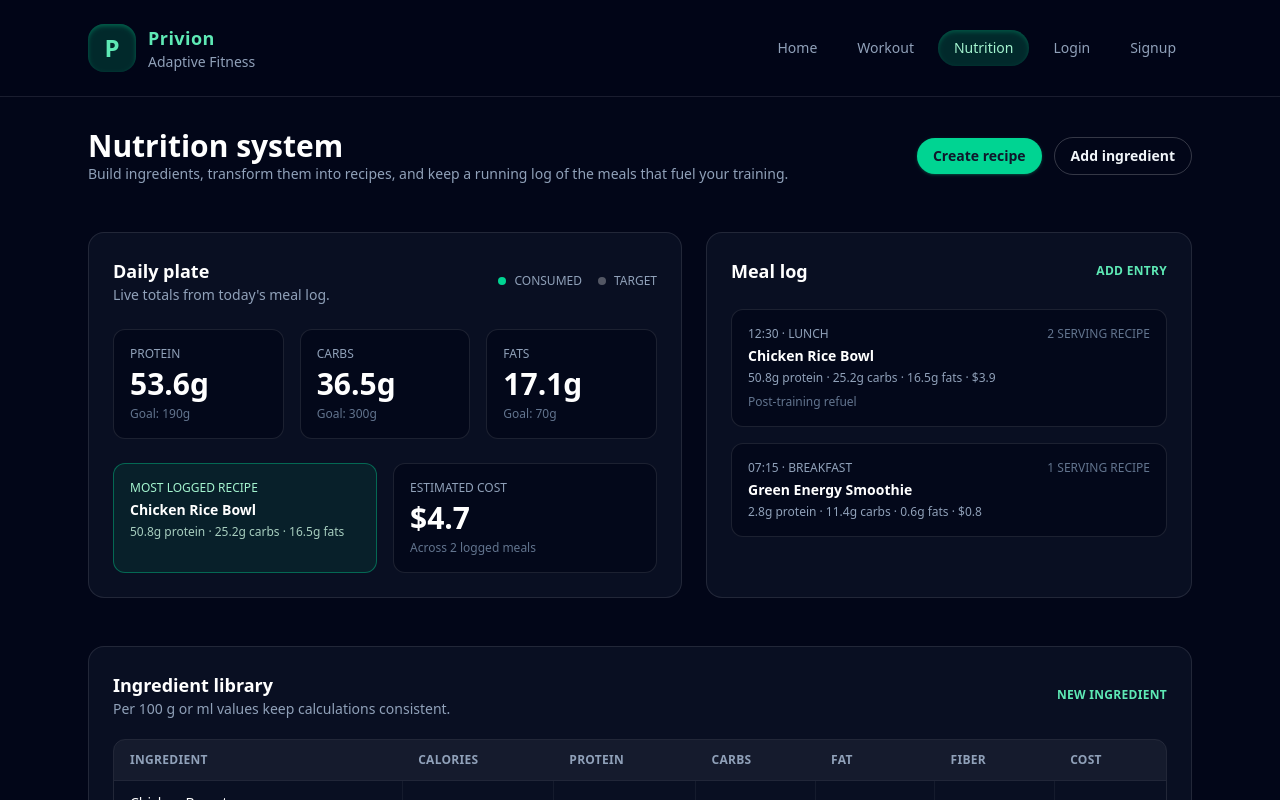
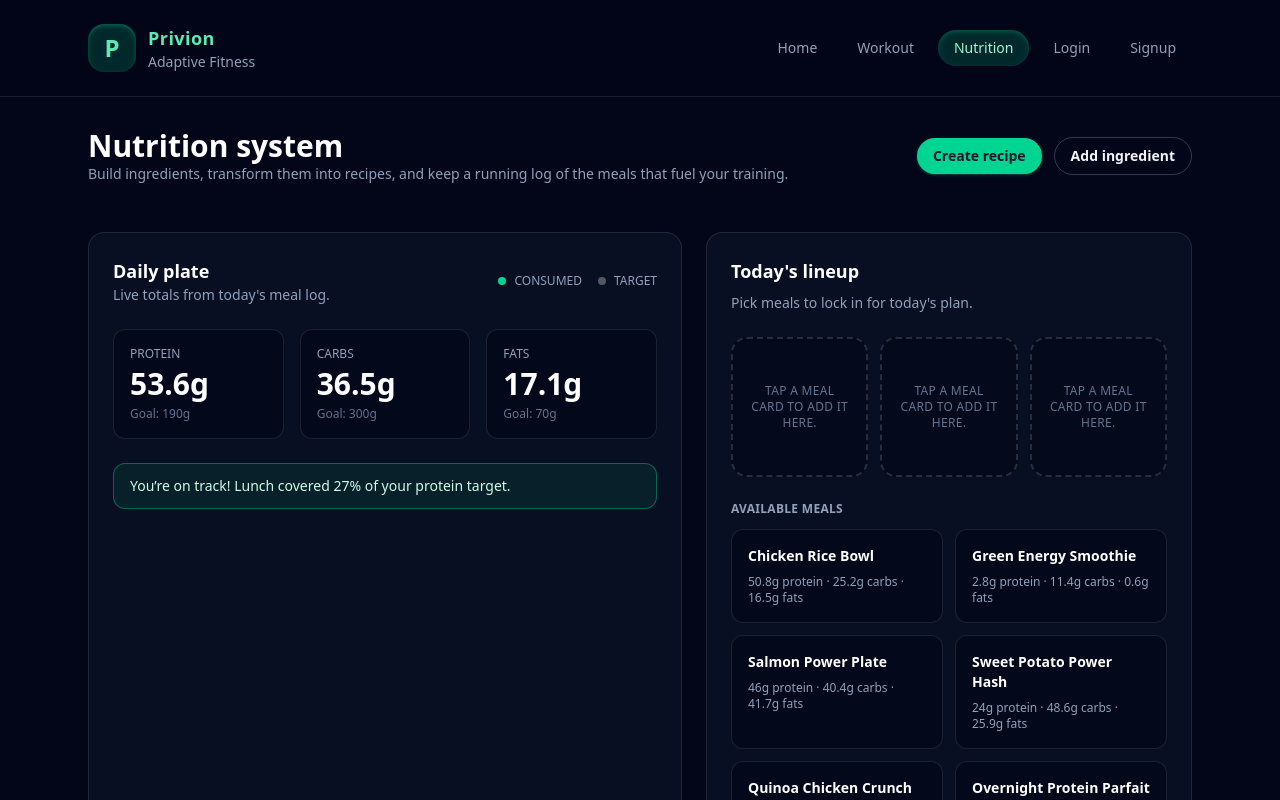
Before and after one commit to triek/privion, a Vue app: page /nutrition in a window 1280 px wide. Shown: the top 800 px of the page. Built offline with nearby package versions, Linux system fonts and the light colour scheme.

Commit message:
add quick overview instead of too much info, make meal log into selecting meal cards

```diff
--- a/src/views/NutritionView.vue
+++ b/src/views/NutritionView.vue
@@ -52,54 +52,79 @@
             <p class="mt-1 text-xs text-slate-500">Goal: {{ macro.goal }}</p>
           </div>
         </div>
-        <div class="grid gap-4 sm:grid-cols-2">
-          <div class="rounded-xl border border-emerald-400/40 bg-emerald-500/10 p-4 text-sm text-emerald-50">
-            <p class="text-xs uppercase text-emerald-200">Most logged recipe</p>
-            <p class="mt-1 font-semibold text-white">{{ topRecipe?.recipe.name ?? 'Track meals to see insights' }}</p>
-            <p v-if="topRecipe" class="mt-1 text-xs text-emerald-100/80">
-              {{ formatNumber(topRecipe.totals.protein) }}g protein ·
-              {{ formatNumber(topRecipe.totals.carbs) }}g carbs ·
-              {{ formatNumber(topRecipe.totals.fat) }}g fats
-            </p>
-          </div>
-          <div class="rounded-xl border border-white/10 bg-slate-950/70 p-4 text-sm text-slate-300">
-            <p class="text-xs uppercase text-slate-400">Estimated cost</p>
-            <p class="mt-1 text-3xl font-black text-white">${{ formatNumber(dailyTotals.cost) }}</p>
-            <p class="mt-1 text-xs text-slate-500">Across {{ mealLogDetails.length }} logged meals</p>
-          </div>
-        </div>
+        <p
+          class="rounded-xl border border-emerald-400/40 bg-emerald-500/10 px-4 py-3 text-sm font-medium text-emerald-100"
+        >
+          {{ proteinTargetMessage }}
+        </p>
       </article>
 
       <article class="space-y-6 rounded-2xl border border-white/10 bg-slate-900/60 p-6">
-        <div class="flex items-center justify-between">
-          <h2 class="text-lg font-semibold text-white">Meal log</h2>
-          <button class="text-xs font-semibold uppercase tracking-wide text-emerald-300" @click="isMealLogFormOpen = true">
-            Add entry
-          </button>
+        <div class="space-y-2">
+          <h2 class="text-lg font-semibold text-white">Today&apos;s lineup</h2>
+          <p class="text-sm text-slate-400">Pick meals to lock in for today&apos;s plan.</p>
         </div>
-        <ul class="space-y-4 text-sm text-slate-300">
-          <li v-if="!mealLogDetails.length" class="rounded-xl border border-dashed border-white/10 bg-slate-950/50 p-6 text-center text-slate-500">
-            Start logging meals to see macros roll up in real time.
-          </li>
-          <li
-            v-for="item in mealLogDetails"
-            :key="item.entry.id"
-            class="rounded-xl border border-white/10 bg-slate-950/70 p-4"
+        <div class="grid gap-3 sm:grid-cols-3">
+          <div
+            v-for="(slot, index) in plannedMealDetails"
+            :key="index"
+            class="flex min-h-[140px] flex-col justify-between rounded-2xl border-2 border-dashed border-white/15 bg-slate-950/60 p-4 text-sm"
+            :class="slot ? 'border-emerald-400/50 bg-emerald-500/10 text-emerald-50' : 'text-slate-500'"
           >
-            <div class="flex flex-wrap items-baseline justify-between gap-2 text-xs uppercase text-slate-400">
-              <span>{{ item.entry.time }} · {{ item.entry.mealType }}</span>
-              <span v-if="item.recipe" class="text-slate-500">{{ item.recipe.servings }} serving recipe</span>
+            <div v-if="slot" class="space-y-2">
+              <div class="flex items-start justify-between gap-2">
+                <p class="text-base font-semibold text-white">{{ slot.recipe.name }}</p>
+                <button
+                  class="text-xs uppercase tracking-wide text-emerald-200"
+                  type="button"
+                  @click="clearPlannedMeal(index)"
+                >
+                  Remove
+                </button>
+              </div>
+              <p class="text-xs text-emerald-100/80">
+                {{ formatNumber(slot.perServing.protein) }}g protein ·
+                {{ formatNumber(slot.perServing.carbs) }}g carbs ·
+                {{ formatNumber(slot.perServing.fat) }}g fats
+              </p>
             </div>
-            <p class="mt-1 font-semibold text-white">{{ item.recipe?.name ?? 'Recipe missing' }}</p>
-            <p v-if="item.totals" class="mt-1 text-xs text-slate-400">
-              {{ formatNumber(item.totals.protein) }}g protein ·
-              {{ formatNumber(item.totals.carbs) }}g carbs ·
-              {{ formatNumber(item.totals.fat) }}g fats ·
-              ${{ formatNumber(item.totals.cost) }}
-            </p>
-            <p v-if="item.entry.notes" class="mt-2 text-xs text-slate-500">{{ item.entry.notes }}</p>
-          </li>
-        </ul>
+            <div v-else class="flex h-full items-center justify-center text-center text-xs uppercase tracking-wide">
+              Tap a meal card to add it here.
+            </div>
+          </div>
+        </div>
+        <div class="space-y-3">
+          <h3 class="text-xs font-semibold uppercase tracking-wide text-slate-400">Available meals</h3>
+          <div class="grid gap-3 md:grid-cols-2">
+            <button
+              v-for="item in recipeSummaries"
+              :key="item.recipe.id"
+              type="button"
+              class="flex flex-col gap-2 rounded-xl border border-white/10 bg-slate-950/70 p-4 text-left text-sm text-slate-300 transition hover:border-emerald-300/60 hover:text-emerald-100"
+              :class="{
+                'opacity-60 hover:border-white/10 hover:text-slate-300': planIsFull && !plannedMealCounts[item.recipe.id],
+                'border-emerald-300/60 text-emerald-100': plannedMealCounts[item.recipe.id],
+              }"
+              :disabled="planIsFull && !plannedMealCounts[item.recipe.id]"
+              @click="addPlannedMeal(item.recipe.id)"
+            >
+              <div class="flex items-center justify-between gap-2">
+                <p class="font-semibold text-white">{{ item.recipe.name }}</p>
+                <span
+                  v-if="plannedMealCounts[item.recipe.id]"
+                  class="text-xs uppercase tracking-wide text-emerald-300"
+                >
+                  Planned ×{{ plannedMealCounts[item.recipe.id] }}
+                </span>
+              </div>
+              <p class="text-xs text-slate-400">
+                {{ formatNumber(item.perServing.protein) }}g protein ·
+                {{ formatNumber(item.perServing.carbs) }}g carbs ·
+                {{ formatNumber(item.perServing.fat) }}g fats
+              </p>
+            </button>
+          </div>
+        </div>
       </article>
     </section>
 
@@ -416,63 +441,7 @@
       </Transition>
     </Teleport>
 
-    <Teleport to="body">
-      <Transition name="fade">
-        <div v-if="isMealLogFormOpen" class="fixed inset-0 z-50 flex items-center justify-center bg-slate-950/90 px-4">
-          <div class="w-full max-w-lg space-y-6 rounded-2xl border border-white/10 bg-slate-900/80 p-6 text-slate-200">
-            <div class="flex items-start justify-between">
-              <div>
-                <h2 class="text-xl font-semibold text-white">Log a meal</h2>
-                <p class="text-sm text-slate-400">Attach a recipe, servings, and we&apos;ll add it to your timeline.</p>
-              </div>
-              <button class="text-sm text-slate-400" @click="closeMealLogForm">Close</button>
-            </div>
-            <form class="space-y-4" @submit.prevent="handleAddMealLog">
-              <label class="text-sm">
-                <span class="text-xs uppercase tracking-wide text-slate-400">Recipe</span>
-                <select v-model="mealLogForm.recipeId" required class="mt-1 w-full rounded-lg border border-white/10 bg-slate-950/70 px-3 py-2 text-sm focus:border-emerald-400 focus:outline-none">
-                  <option value="" disabled>Select recipe</option>
-                  <option v-for="recipe in recipes" :key="recipe.id" :value="recipe.id">{{ recipe.name }}</option>
-                </select>
-              </label>
-              <div class="grid gap-4 sm:grid-cols-2">
-                <label class="text-sm">
-                  <span class="text-xs uppercase tracking-wide text-slate-400">Servings</span>
-                  <input v-model.number="mealLogForm.servings" type="number" min="0.25" step="0.25" class="mt-1 w-full rounded-lg border border-white/10 bg-slate-950/70 px-3 py-2 text-sm focus:border-emerald-400 focus:outline-none" />
-                </label>
-                <label class="text-sm">
-                  <span class="text-xs uppercase tracking-wide text-slate-400">Time</span>
-                  <input v-model="mealLogForm.time" type="time" class="mt-1 w-full rounded-lg border border-white/10 bg-slate-950/70 px-3 py-2 text-sm focus:border-emerald-400 focus:outline-none" />
-                </label>
-              </div>
-              <label class="text-sm">
-                <span class="text-xs uppercase tracking-wide text-slate-400">Meal type</span>
-                <select v-model="mealLogForm.mealType" class="mt-1 w-full rounded-lg border border-white/10 bg-slate-950/70 px-3 py-2 text-sm focus:border-emerald-400 focus:outline-none">
-                  <option value="Breakfast">Breakfast</option>
-                  <option value="Lunch">Lunch</option>
-                  <option value="Dinner">Dinner</option>
-                  <option value="Snack">Snack</option>
-                </select>
-              </label>
-              <label class="text-sm">
-                <span class="text-xs uppercase tracking-wide text-slate-400">Notes (optional)</span>
-                <textarea v-model="mealLogForm.notes" rows="2" class="mt-1 w-full rounded-lg border border-white/10 bg-slate-950/70 px-3 py-2 text-sm focus:border-emerald-400 focus:outline-none"></textarea>
-              </label>
-              <p v-if="mealLogFormError" class="text-xs text-rose-300">{{ mealLogFormError }}</p>
-              <div class="flex justify-end gap-3">
-                <button type="button" class="rounded-full border border-white/20 px-4 py-2 text-sm font-semibold text-slate-100 transition hover:border-white/40" @click="closeMealLogForm">
-                  Cancel
-                </button>
-                <button type="submit" class="rounded-full bg-emerald-400 px-4 py-2 text-sm font-semibold text-slate-900 shadow shadow-emerald-500/30 transition hover:bg-emerald-300">
-                  Log meal
-                </button>
-              </div>
-            </form>
-          </div>
-        </div>
-      </Transition>
-    </Teleport>
-  </div>
+     </div>
 </template>
 
 <script setup lang="ts">
@@ -484,7 +453,7 @@ import { formatNumber, mealLogTotals, perServingTotals, sumRecipeTotals } from '
 
 const nutritionStore = useNutritionStore()
 const { ingredients, recipes, mealLogs, ingredientMap, recipeSummaries } = storeToRefs(nutritionStore)
-const { addIngredient, addRecipe, toggleTemplate, addMealLog } = nutritionStore
+const { addIngredient, addRecipe, toggleTemplate } = nutritionStore
 
 const macroTargets = {
   protein: 190,
@@ -494,7 +463,36 @@ const macroTargets = {
 
 const isIngredientFormOpen = ref(false)
 const isRecipeBuilderOpen = ref(false)
-const isMealLogFormOpen = ref(false)
+
+const plannedMeals = ref<(string | null)[]>([null, null, null])
+
+const plannedMealDetails = computed(() =>
+  plannedMeals.value.map((id) =>
+    recipeSummaries.value.find((item) => item.recipe.id === id) ?? null
+  )
+)
+
+const plannedMealCounts = computed<Record<string, number>>(() => {
+  const counts: Record<string, number> = {}
+  plannedMeals.value.forEach((id) => {
+    if (!id) return
+    counts[id] = (counts[id] ?? 0) + 1
+  })
+  return counts
+})
+
+const planIsFull = computed(() => plannedMeals.value.every((slot) => slot !== null))
+
+const addPlannedMeal = (recipeId: string) => {
+  if (planIsFull.value) return
+  const emptyIndex = plannedMeals.value.findIndex((slot) => slot === null)
+  if (emptyIndex === -1) return
+  plannedMeals.value.splice(emptyIndex, 1, recipeId)
+}
+
+const clearPlannedMeal = (index: number) => {
+  plannedMeals.value.splice(index, 1, null)
+}
 
 const ingredientForm = reactive({
   name: '',
@@ -519,17 +517,8 @@ const recipeForm = reactive({
   quantity: 0,
 })
 
-const mealLogForm = reactive({
-  recipeId: '',
-  servings: 1,
-  mealType: 'Lunch' as MealLogEntry['mealType'],
-  time: '12:00',
-  notes: '',
-})
-
 const ingredientFormError = ref('')
 const recipeFormError = ref('')
-const mealLogFormError = ref('')
 
 const parseMicronutrients = (value: string): MicronutrientProfile | undefined => {
   const record: MicronutrientProfile = {}
@@ -688,38 +677,6 @@ const closeRecipeBuilder = () => {
   resetRecipeForm()
 }
 
-const handleAddMealLog = () => {
-  mealLogFormError.value = ''
-  if (!mealLogForm.recipeId) {
-    mealLogFormError.value = 'Select a recipe to log.'
-    return
-  }
-
-  addMealLog({
-    recipeId: mealLogForm.recipeId,
-    servings: Number(mealLogForm.servings) || 1,
-    mealType: mealLogForm.mealType,
-    time: mealLogForm.time || '12:00',
-    notes: mealLogForm.notes.trim() ? mealLogForm.notes.trim() : undefined,
-  })
-
-  closeMealLogForm()
-}
-
-const resetMealLogForm = () => {
-  mealLogForm.recipeId = ''
-  mealLogForm.servings = 1
-  mealLogForm.mealType = 'Lunch'
-  mealLogForm.time = '12:00'
-  mealLogForm.notes = ''
-  mealLogFormError.value = ''
-}
-
-const closeMealLogForm = () => {
-  isMealLogFormOpen.value = false
-  resetMealLogForm()
-}
-
 const mealLogDetails = computed(() =>
   mealLogs.value.map((entry) => ({
     entry,
@@ -762,19 +719,33 @@ const macroCards = computed(() => [
   },
 ])
 
-const topRecipe = computed(() => {
-  if (!mealLogDetails.value.length) return null
-  const counts = new Map<string, number>()
+const proteinTargetMessage = computed(() => {
+  if (!mealLogDetails.value.length) {
+    return 'Log a meal to see how it powers your goals.'
+  }
+
+  const contributions = new Map<MealLogEntry['mealType'], number>()
   mealLogDetails.value.forEach((detail) => {
-    if (!detail.recipe || !detail.totals) return
-    counts.set(detail.recipe.id, (counts.get(detail.recipe.id) ?? 0) + detail.entry.servings)
+    if (!detail.totals) return
+    contributions.set(
+      detail.entry.mealType,
+      (contributions.get(detail.entry.mealType) ?? 0) + detail.totals.protein
+    )
   })
-  const [topId] = [...counts.entries()].sort((a, b) => b[1] - a[1])[0] ?? []
-  if (!topId) return null
-  const recipe = recipes.value.find((item) => item.id === topId)
-  if (!recipe) return null
-  const totals = sumRecipeTotals(recipe, ingredientMap.value)
-  return { recipe, totals: perServingTotals(totals, recipe.servings) }
+
+  if (!contributions.size || macroTargets.protein === 0) {
+    return "You're on track! Keep fueling to hit your protein target."
+  }
+
+  const topEntry = [...contributions.entries()].sort((a, b) => b[1] - a[1])[0]
+  if (!topEntry) {
+    return "You're on track! Keep fueling to hit your protein target."
+  }
+
+  const [mealType, protein] = topEntry
+  const percentage = Math.round((protein / macroTargets.protein) * 100)
+  const clamped = Math.min(Math.max(percentage, 0), 150)
+  return `You’re on track! ${mealType} covered ${clamped}% of your protein target.`
 })
 
 const micronutrientHighlights = computed(() => {
```
